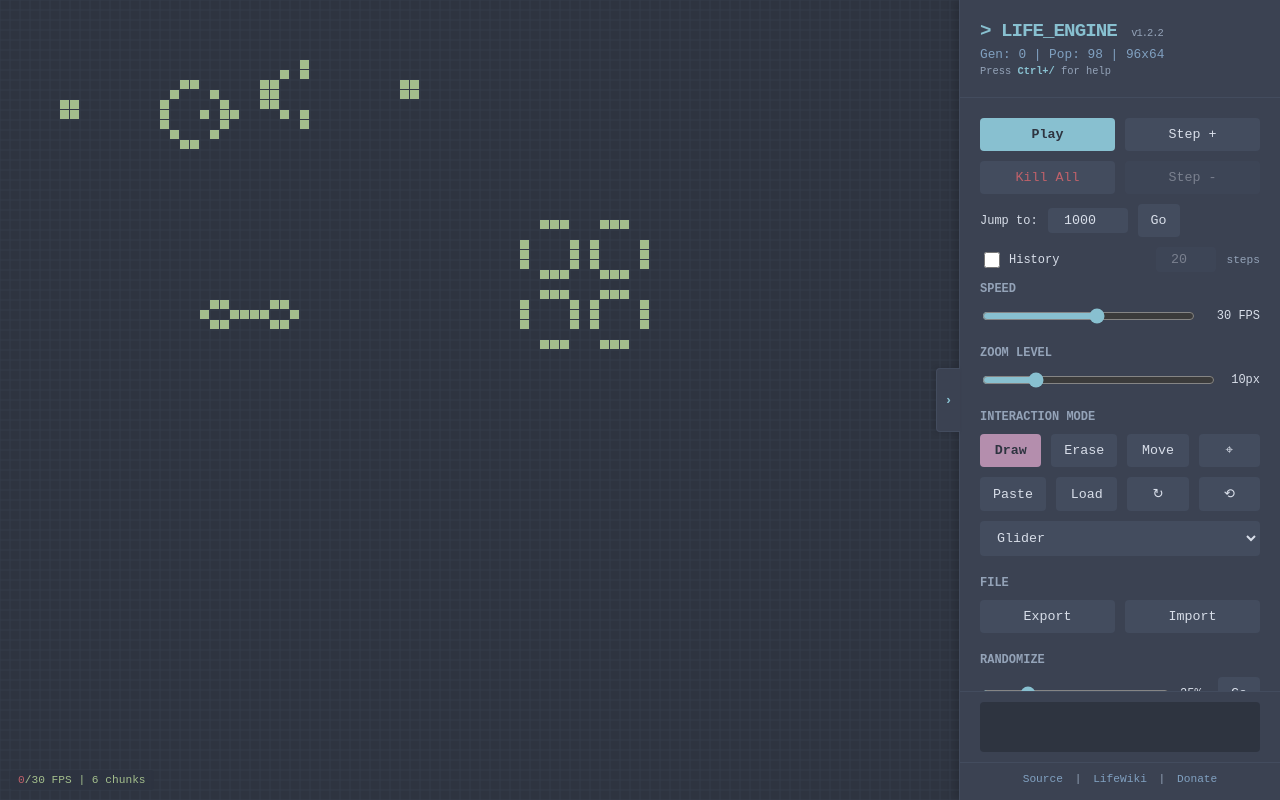
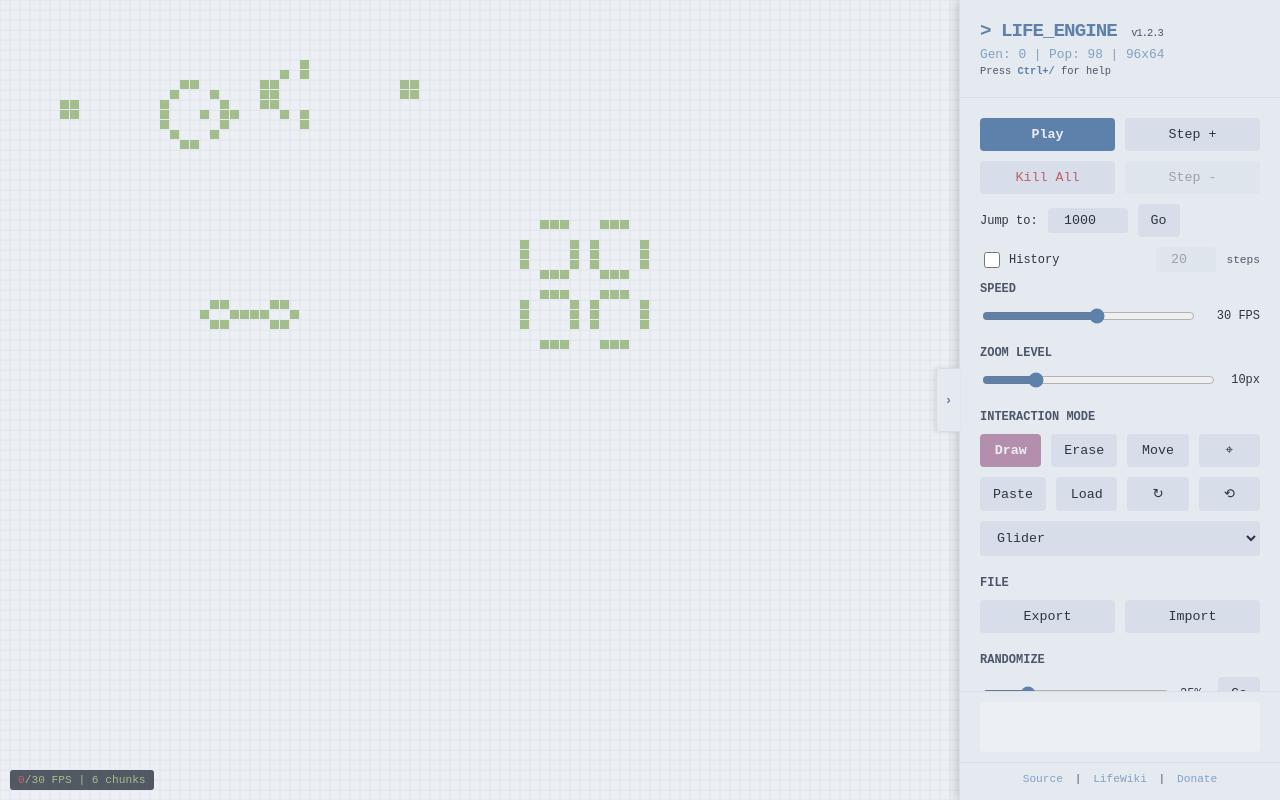
Before and after one commit to isingasimplesong/gol-webui, a website: page public/index.html in a window 1280 px wide. Drawn offline with Linux system fonts and the light colour scheme.

Commit message:
feat: add dark/light theme toggle with Nord colors

```diff
--- a/eslint.config.js
+++ b/eslint.config.js
@@ -17,6 +17,7 @@ export default [
         requestAnimationFrame: 'readonly',
         performance: 'readonly',
         history: 'readonly',
+        localStorage: 'readonly',
         URLSearchParams: 'readonly',
         confirm: 'readonly',
         URL: 'readonly',
--- a/package.json
+++ b/package.json
@@ -1,6 +1,6 @@
 {
   "name": "life-engine",
-  "version": "1.2.2",
+  "version": "1.2.3",
   "type": "module",
   "scripts": {
     "test": "vitest run",
--- a/public/index.html
+++ b/public/index.html
@@ -168,6 +168,12 @@
                             <span style="font-size: 0.75rem;">WebGL renderer</span>
                         </label>
                     </div>
+                    <div class="row" style="align-items: center; margin-top: 5px;">
+                        <label style="display: flex; align-items: center; gap: 6px; flex: 1; cursor: pointer;">
+                            <input type="checkbox" id="theme-toggle">
+                            <span style="font-size: 0.75rem;">Light theme</span>
+                        </label>
+                    </div>
                 </div>
 
                 <!-- Rules -->
--- a/public/script.js
+++ b/public/script.js
@@ -19,7 +19,7 @@
 // =============================================================================
 // VERSION - Update this for each release
 // =============================================================================
-const APP_VERSION = 'v1.2.2';
+const APP_VERSION = 'v1.2.3';
 
 // =============================================================================
 // CONSTANTS
@@ -625,7 +625,7 @@ class UI {
         }
 
         // Grid Lines
-        this.ctx.strokeStyle = '#353C4A';
+        this.ctx.strokeStyle = CONF.gridLineColor;
         this.ctx.lineWidth = 1;
         this.ctx.beginPath();
         for (let x = 0; x <= canvasW; x += cellSize) {
@@ -1042,6 +1042,45 @@ document.getElementById('webgl-toggle').onchange = (e) => {
     }
 };
 
+// Theme toggle (dark/light)
+const themeToggle = document.getElementById('theme-toggle');
+
+// Theme color palettes (Nord)
+const THEME_COLORS = {
+    dark: {
+        gridColor: '#3B4252',
+        gridLineColor: '#353C4A',
+        deadColor: '#2E3440',
+    },
+    light: {
+        gridColor: '#E5E9F0',
+        gridLineColor: '#E0E4EA',
+        deadColor: '#ECEFF4',
+    }
+};
+
+function setTheme(light) {
+    document.documentElement.classList.toggle('light', light);
+    localStorage.setItem('theme', light ? 'light' : 'dark');
+    themeToggle.checked = light;
+
+    // Update grid colors
+    const colors = light ? THEME_COLORS.light : THEME_COLORS.dark;
+    CONF.gridColor = colors.gridColor;
+    CONF.gridLineColor = colors.gridLineColor;
+    CONF.deadColor = colors.deadColor;
+}
+
+// Init theme from localStorage or system preference
+const savedTheme = localStorage.getItem('theme');
+if (savedTheme) {
+    setTheme(savedTheme === 'light');
+} else if (window.matchMedia('(prefers-color-scheme: light)').matches) {
+    setTheme(true);
+}
+
+themeToggle.onchange = (e) => setTheme(e.target.checked);
+
 function rotateCurrentPattern() {
     const p = getCurrentPattern();
     let minX = Infinity, minY = Infinity;
--- a/public/style.css
+++ b/public/style.css
@@ -1,7 +1,7 @@
-/* Nord Theme Palette */
+/* Nord Theme Palette - Dark (default) */
 :root {
     --bg: #2E3440; --bg-light: #3B4252; --bg-lighter: #434C5E;
-    --text: #D8DEE9; --text-dim: #94A3B8;
+    --text: #D8DEE9; --text-dim: #4C566A;
     --primary: #88C0D0; --secondary: #81A1C1;
     --success: #A3BE8C; --error: #BF616A;
     --warning: #B48EAD; /* Nord Magenta */
@@ -10,6 +10,16 @@
     --sidebar-width: 320px;
     --transition-duration: 0.3s;
     --shadow-default: 0 10px 25px rgba(0,0,0,0.5);
+}
+
+/* Nord Theme - Light */
+:root.light {
+    --bg: #ECEFF4; --bg-light: #E5E9F0; --bg-lighter: #D8DEE9;
+    --text: #2E3440; --text-dim: #4C566A;
+    --primary: #5E81AC; --secondary: #81A1C1;
+    --success: #A3BE8C; --error: #BF616A;
+    --warning: #B48EAD;
+    --shadow-default: 0 10px 25px rgba(0,0,0,0.15);
 }
 
 body {
```
